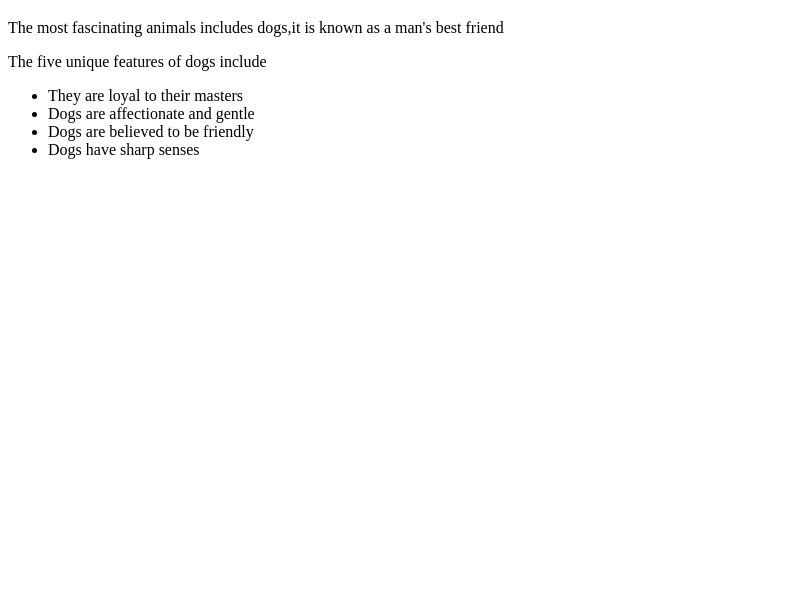
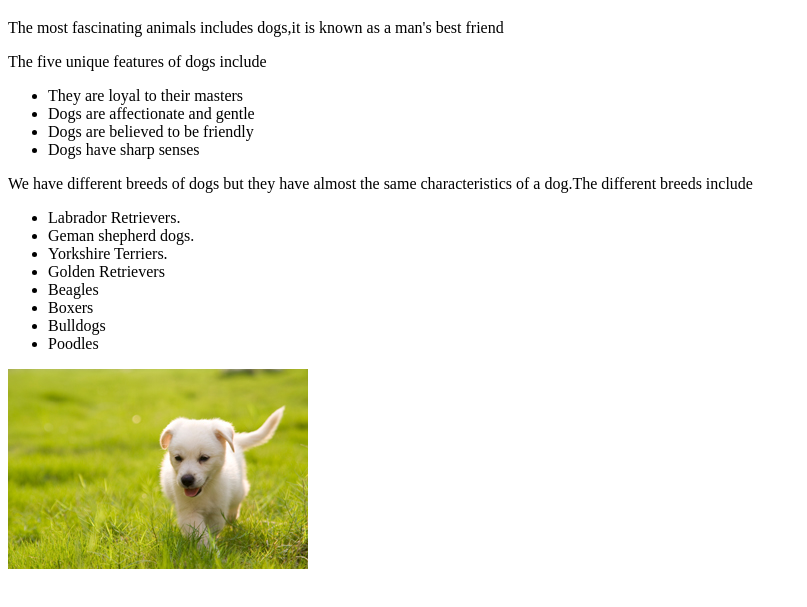
Before and after one commit to tomito26/The-most-facinating-animal, a plain HTML site: page my-pet.html in a window 1280 px wide. Shown: the part 61-668 px from the top of the page, without its empty margins (0-807 px from the left). Drawn offline with Linux system fonts and the light colour scheme.

Commit message:
added a new photo and a list of breeds of the animals that fascinate me

```diff
--- a/my-pet.html
+++ b/my-pet.html
@@ -17,6 +17,20 @@
         <li>Dogs are believed to be friendly</li>
         <li>Dogs have sharp senses</li>
     </ul>
+    <P>We have different breeds of dogs but they have almost the same characteristics of a dog.The different breeds include</P>
+    <ul>
+        <li>Labrador Retrievers.</li>
+        <li>Geman shepherd dogs.</li>
+        <li>Yorkshire Terriers.</li>
+        <li>Golden Retrievers</li>
+        <li>Beagles</li>
+        <li>Boxers</li>
+        <li>Bulldogs</li>
+        <li>Poodles</li>
+    </ul>
+
+    <img src="./images/dogs.jpg" alt="">
+
 </body>
 
 </html>
```
Also changed, not shown: images/dogs.jpg (added).
